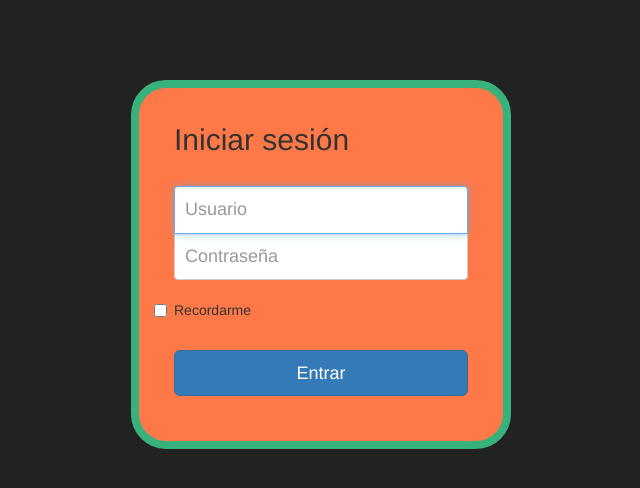
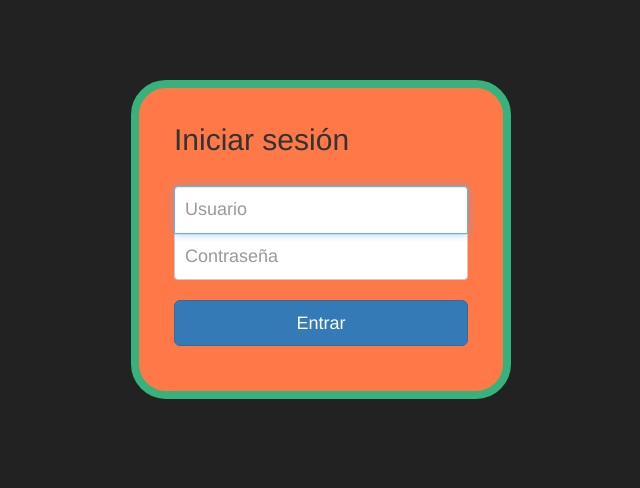
Before and after one commit to grchristian/RoboWorld, a Django app: page /accounts/login/ in a window 1280 px wide. Shown: the top 488 px of the page, without its empty margins (319-959 px from the left). Run offline with Django 3.2, Linux system fonts and the light colour scheme; some libraries are stand-ins or nearby versions.

Commit message:
recordarme delate

```diff
--- a/roboworld_app/templates/registration/login.html
+++ b/roboworld_app/templates/registration/login.html
@@ -33,7 +33,6 @@
     <input type="text" class="form-control" name="username" placeholder="Usuario" required="" autofocus=""/>
     <input type="password" class="form-control" name="password" placeholder="Contraseña" required=""/>
 
-    <label class="checkbox"><input type="checkbox" value="remember-me" id="rememberMe" name="rememberMe">Recordarme</label>
     <button class="btn btn-lg btn-primary btn-block" type="submit" value="login">Entrar</button>
     <input type="hidden" name="next" value="{{ next }}"/>
   </form>
```
